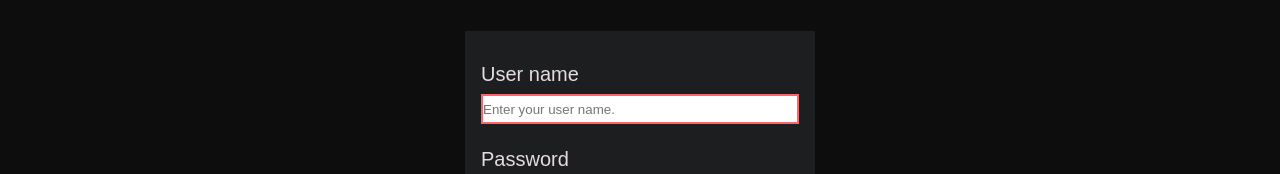
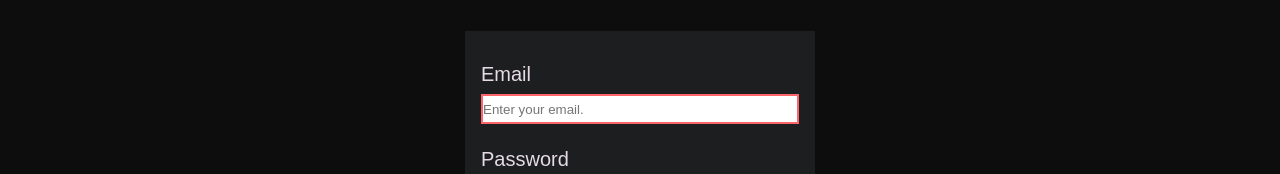
Before and after one commit to WildCodeSchool-2024-09/JS-Nantes-CSS117-P3_DevTube, a React (Vite) app in the folder client/: page /login in a window 1280 px wide. Shown: the part 208-382 px from the top of the page. Built offline with nearby package versions, Linux system fonts and the light colour scheme; a web font is replaced by a local one.

Commit message:
Work in progress.

```diff
--- a/client/src/pages/Login/Login.tsx
+++ b/client/src/pages/Login/Login.tsx
@@ -10,21 +10,31 @@ export default function Login() {
 
   const handleLogin = async (e: React.FormEvent<HTMLFormElement>) => {
     e.preventDefault();
+    const response = await fetch(
+      `${import.meta.env.VITE_APP_URL}/api/users/login`,
+      {
+        method: "POST",
+        headers: {
+          "Content-Type": "application/json",
+        },
+      },
+    );
+    console.warn(response);
   };
 
   return (
     <section className="main-form-login">
       <h1>Log in</h1>
       <form onSubmit={handleLogin}>
-        <label id="username" htmlFor="username">
-          User name
+        <label id="email" htmlFor="email">
+          Email
         </label>
         <input
-          type="text"
+          type="email"
           ref={getFocus}
-          name="username"
-          aria-labelledby="username"
-          placeholder="Enter your user name."
+          name="email"
+          aria-labelledby="email"
+          placeholder="Enter your email."
           required
         />
 
```
Also changed, not shown: 1 other file (tests, documents, lock files or other folders).
